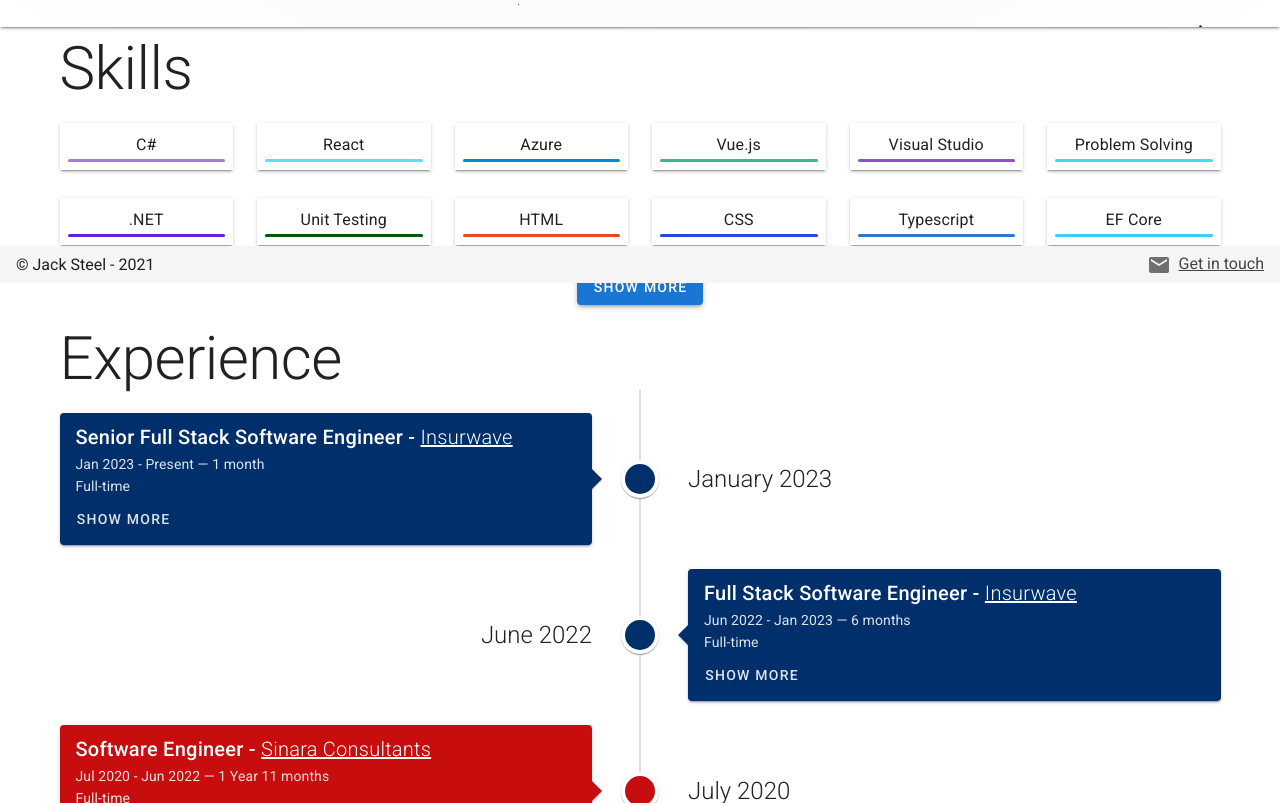
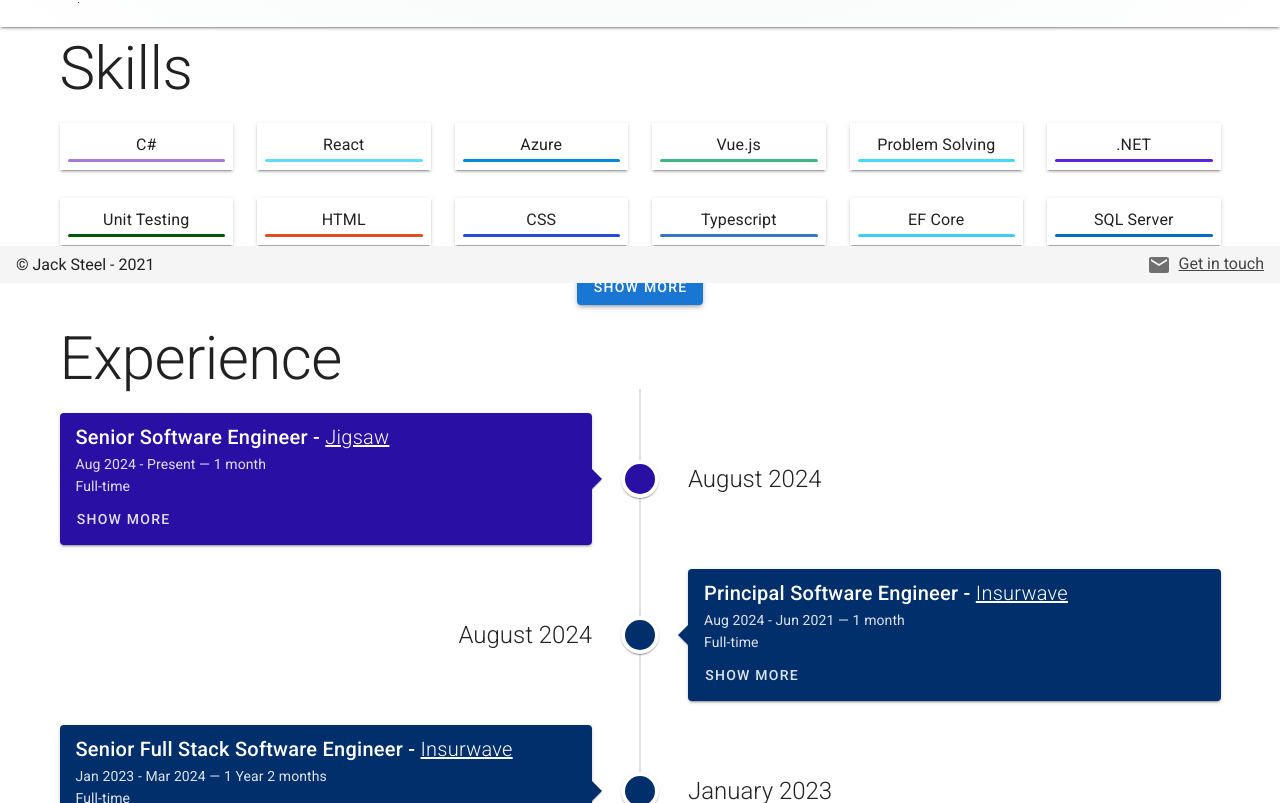
Before and after one commit to JackSteel97/PersonalSite, a Nuxt app: page / in a window 1280 px wide. Shown: the part 517-1320 px from the top of the page. Built offline with nearby package versions, Linux system fonts and the light colour scheme; what vue-typed-js would draw is missing.

Commit message:
Update experience

```diff
--- a/components/experience/experience.vue
+++ b/components/experience/experience.vue
@@ -21,8 +21,14 @@ export default Vue.extend({
     data: () =>{
         return {
             experienceItems: [
+            new ExperienceItem('#2a0fa5', "Senior Software Engineer", "#FFFFFF", "Jigsaw", "https://www.jigsawcreate.com/",
+                                "Full-time", new Date(2024, 7, 1), true, new Date(), ["Remote Role", "Building the Jigsaw Microsoft Office Add-In", "Initiatives to improve automated testing and CI/CD best practices"]),
+
+            new ExperienceItem('#002F6C', "Principal Software Engineer", "#FFFFFF", "Insurwave", "https://insurwave.com/",
+                                "Full-time", new Date(2024, 7, 1), false, new Date(), ["Remote Role", "Driving team technical direction", "Knowledge sharing and training other engineers across teams", "Leading new technical initiatives to improve developer experience and improve reliability and performance", "Participating in discussions with senior leadership to provide technical perspective and options for long term direction"]),
+
                 new ExperienceItem('#002F6C', "Senior Full Stack Software Engineer", "#FFFFFF", "Insurwave", "https://insurwave.com/",
-                                "Full-time", new Date(2023, 0, 1), true, new Date(), ["Remote Role", "Working on the Core Services Team", "Design and development of modern distributed cloud-based microservice architecture SaaS system", "Programming with C#, Typescript, React", "CI/CD with Azure DevOps and deployment with Kubernetes and Docker"]),
+                                "Full-time", new Date(2023, 0, 1), false, new Date(2024, 2, 3), ["Remote Role", "Working on the Core Services Team", "Design and development of modern distributed cloud-based microservice architecture SaaS system", "Programming with C#, Typescript, React", "CI/CD with Azure DevOps and deployment with Kubernetes and Docker"]),
 
                 new ExperienceItem('#002F6C', "Full Stack Software Engineer", "#FFFFFF", "Insurwave", "https://insurwave.com/",
                                 "Full-time", new Date(2022, 5, 6), false, new Date(2023, 0, 1), ["Remote Role", "Agile Scrum Development of modern Microservice-based SaaS systems", "Programming with C#, Typescript, React", "CI/CD with Azure DevOps and deployment with Kubernetes"]),
--- a/components/skills/skills.vue
+++ b/components/skills/skills.vue
@@ -30,7 +30,6 @@ export default Vue.extend({
                 new Skill("React", "#61DAFB"),
                 new Skill("Azure", "#008AD7"),
                 new Skill("Vue.js", "#41B883"),
-                new Skill("Visual Studio", "#8955C5"),
                 new Skill("Problem Solving", "#42daf5"),
                 new Skill(".NET", "#5E22E3"),
                 new Skill("Unit Testing", "#00580C"),
--- a/pages/index.vue
+++ b/pages/index.vue
@@ -20,11 +20,20 @@
     <v-row>
       <v-col cols="12" offset-xl="1" xl="10">
         <v-carousel class="elevation-2" height="100%" cycle hide-delimiters :next-icon="icons.right" :prev-icon="icons.left">
+          <project-card title="Jigsaw Platform"
+            imageSrc="/imgs/projects/jigsaw.png"
+            lazySrc="/imgs/projects/jigsaw-lazy.png"
+            link="https://www.jigsawcreate.com/"
+            duration="August 2024 - Present"
+            description="From corporate structure charts to step plans to timelines, Jigsaw lets you design data rich diagrams with ease to quickly extract meaningful insights from the underlying information."
+            linkText="Learn More"
+          />
+
           <project-card title="Insurwave Platform"
             imageSrc="/imgs/projects/insurwave.png"
             lazySrc="/imgs/projects/insurwave-lazy.png"
             link="https://insurwave.com/"
-            duration="June 2022 - Present"
+            duration="June 2022 - August 2024"
             description="Insurwave is a software platform that connects insurance buyers, brokers and re/insurers and supports the placement, administration and servicing of specialty insurance contracts."
             linkText="Learn More"
           />
```
Also changed, not shown: static/imgs/projects/jigsaw-lazy.png (added), static/imgs/projects/jigsaw.png (added).
